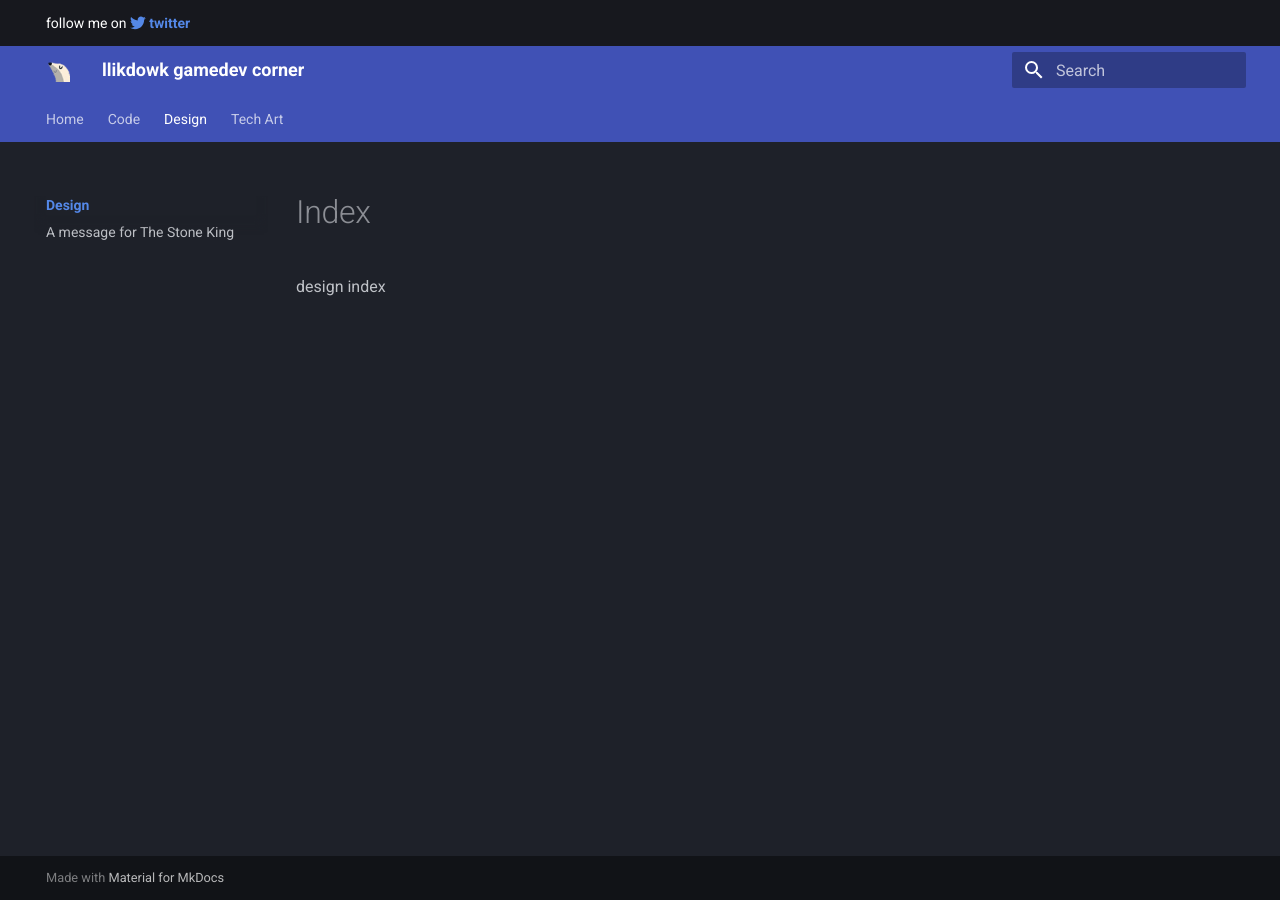
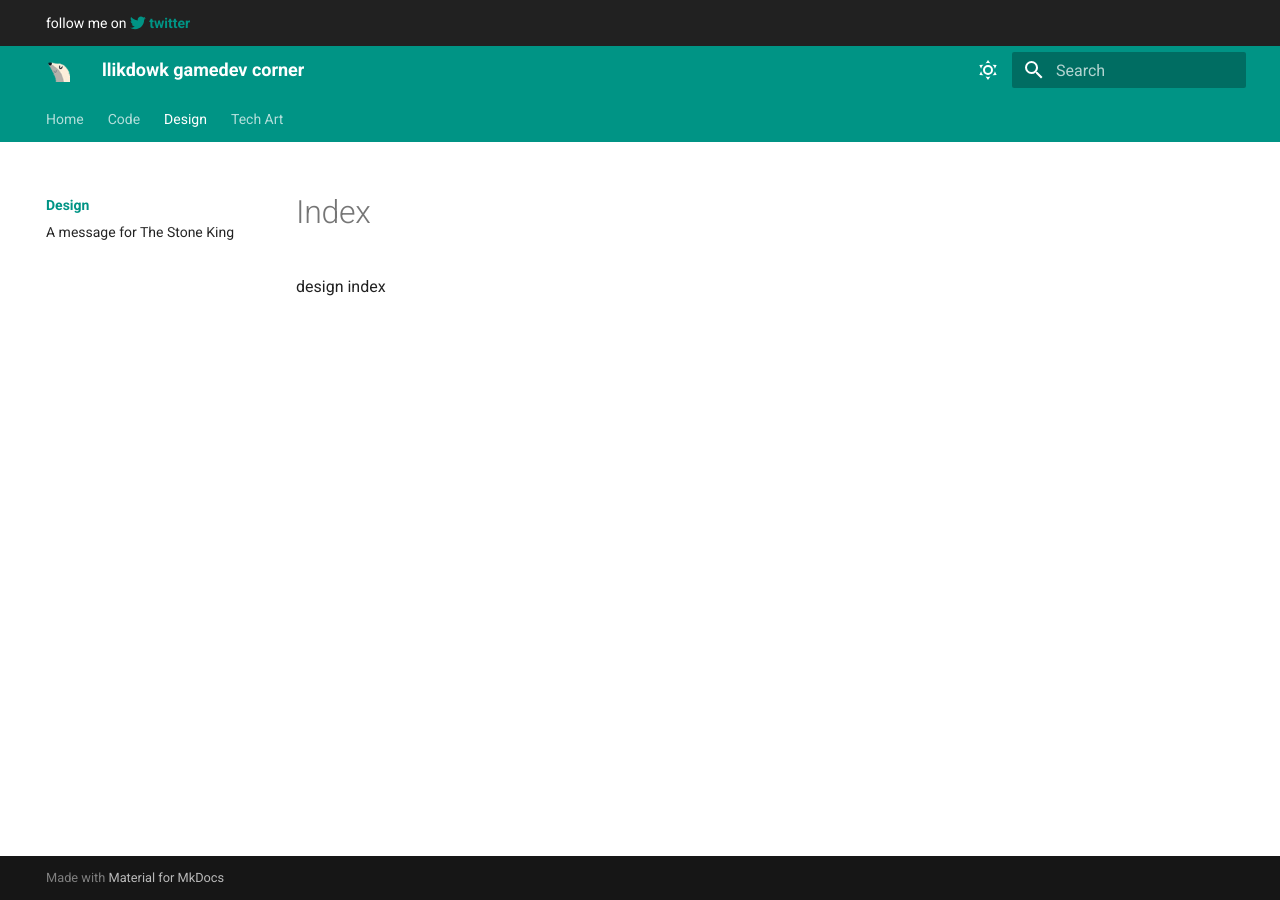
Before and after one commit to llikdowk/llikdowk.github.io, an MkDocs documentation site: the page built from docs/design/index.md, in a window 1280 px wide. Built offline with MkDocs 1.6.1 and Material for MkDocs 9.7.7, drawn with Linux system fonts in a browser that asks for light colours.

Commit message:
add dark/light toggle and change base color schema

```diff
--- a/mkdocs.yml
+++ b/mkdocs.yml
@@ -49,5 +49,18 @@ theme:
     - toc.follow
 
   palette:
-    # dark mode
-    scheme: slate
+    # Palette toggle for dark mode
+    - scheme: default
+      primary: teal
+      accent: cyan
+      toggle:
+        icon: material/weather-sunny
+        name: Switch to dark mode
+
+    # Palette toggle for light mode
+    - scheme: slate
+      primary: teal
+      accent: cyan
+      toggle:
+        icon: material/weather-night
+        name: Switch to light mode
```
